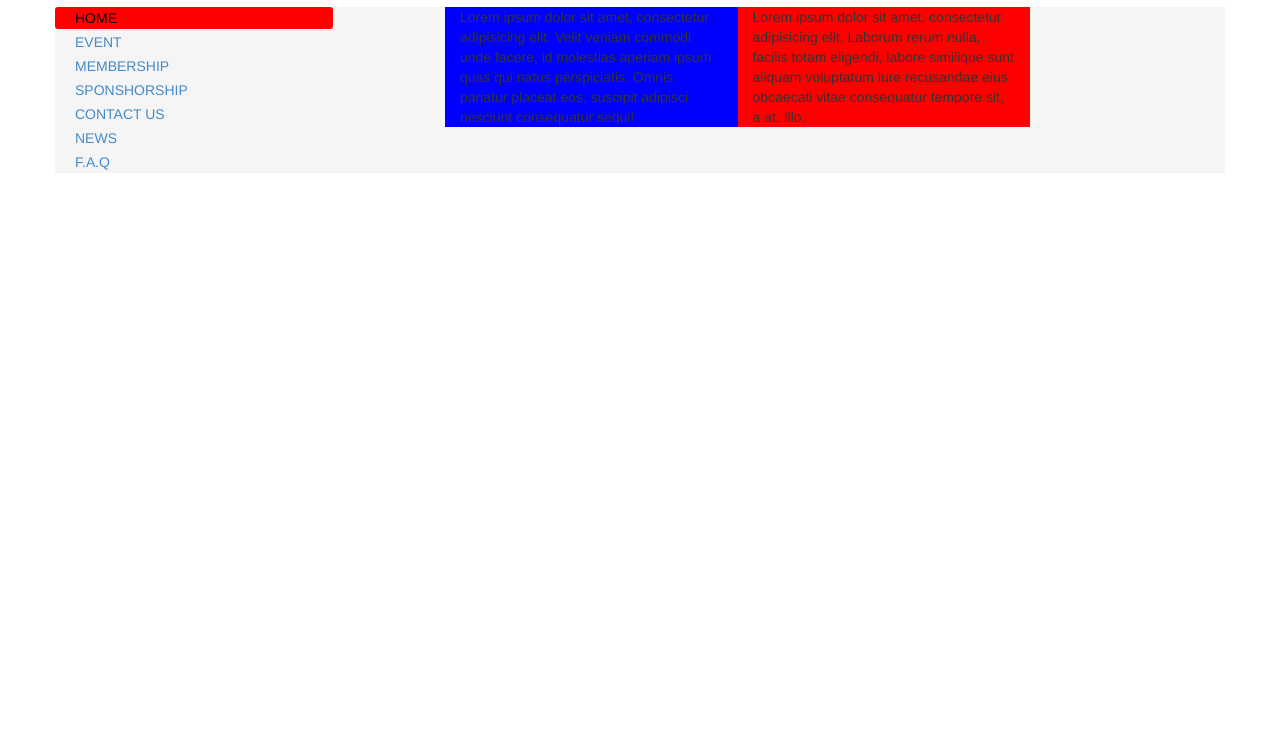
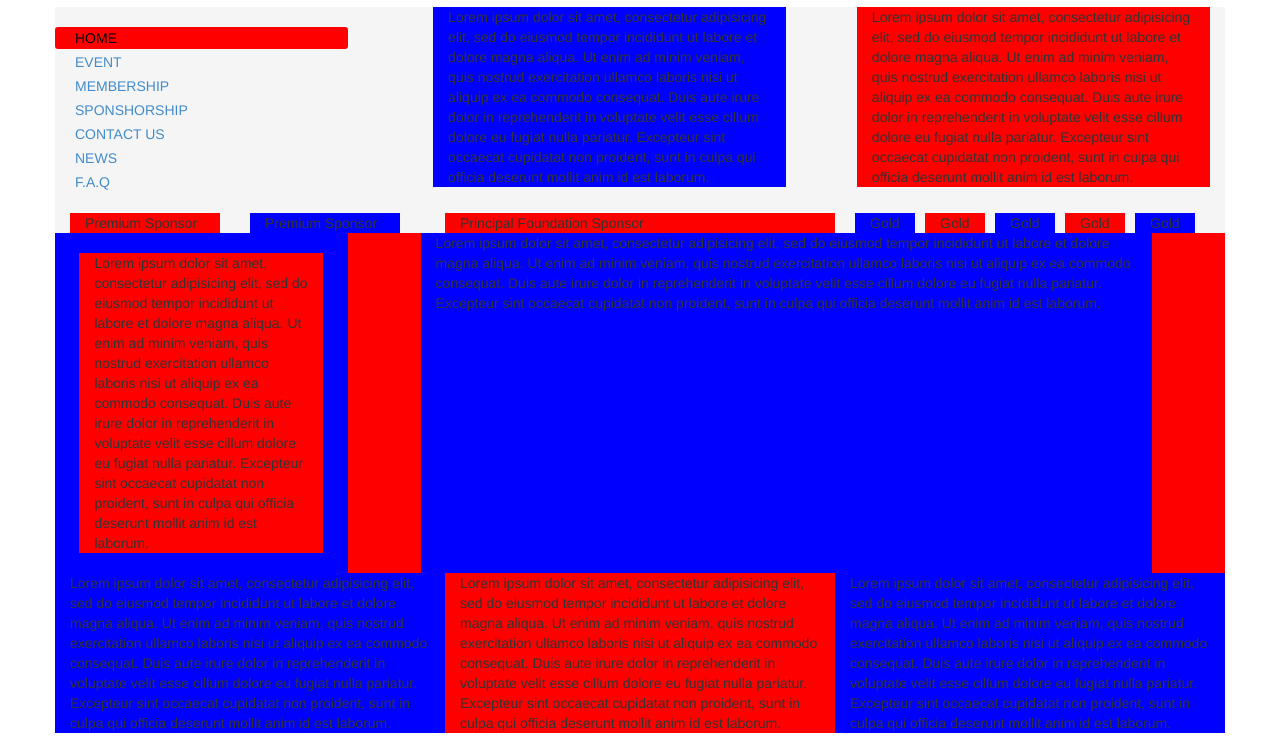
Before and after one commit to rudyfridian/CoalClubIndonesia, a plain HTML site: page index.html in a window 1280 px wide. Shown: the part 63-800 px from the top of the page. Drawn offline with nearby package versions, Linux system fonts and the light colour scheme.

Commit message:
Creating Template
Bikin Template Dasar untuk Website CCI

```diff
--- a/dist/css/style.css
+++ b/dist/css/style.css
@@ -19,7 +19,38 @@
 
 div.sub-header{
 	background-color: #f5f5f5;
+
 }
 .nav-style{
-	padding-left: 0px;
+		padding:20px 0px 20px;
 }
+.banner > .col-md-2{
+	margin-left: 5px;
+	margin-right: 5px;
+	/*padding-left: 5px;*/
+}
+.content{
+		padding:20px 0px 20px;
+		height: inherit;
+		min-height: 100%;
+}
+#content{
+	display: table;
+}
+#content .content{
+	float: none;
+    display: table-cell;
+    vertical-align: top;
+}
+#news{
+	display: table;
+}
+#news .news-content{
+	display: block;
+    position:absolute;
+    height:auto;
+    bottom:0;
+    top:0;
+    left:0;
+    right:0;
+}
--- a/index.html
+++ b/index.html
@@ -24,8 +24,84 @@
 					<li><a href="">F.A.Q</a></li>
 				</ul>
 			</div>
-			<div class="col-md-3 col-xs-offset-1" style="background-color:blue">Lorem ipsum dolor sit amet, consectetur adipisicing elit. Velit veniam commodi unde facere, id molestias aperiam ipsum quas qui natus perspiciatis. Omnis pariatur placeat eos, suscipit adipisci nesciunt consequatur sequi!</div>
-			<div class="col-md-3" style="background-color:red">Lorem ipsum dolor sit amet, consectetur adipisicing elit. Laborum rerum nulla, facilis totam eligendi, labore similique sunt aliquam voluptatum iure recusandae eius obcaecati vitae consequatur tempore sit, a at. Illo.</div>
+			<div class="col-md-9">
+				<div class="col-md-5 col-md-offset-1" style="background-color:blue">Lorem ipsum dolor sit amet, consectetur adipisicing elit, sed do eiusmod
+					tempor incididunt ut labore et dolore magna aliqua. Ut enim ad minim veniam,
+					quis nostrud exercitation ullamco laboris nisi ut aliquip ex ea commodo
+					consequat. Duis aute irure dolor in reprehenderit in voluptate velit esse
+					cillum dolore eu fugiat nulla pariatur. Excepteur sint occaecat cupidatat non
+					proident, sunt in culpa qui officia deserunt mollit anim id est laborum.
+				</div>
+				<div class="col-md-5 col-md-offset-1" style="background-color:red">Lorem ipsum dolor sit amet, consectetur adipisicing elit, sed do eiusmod
+					tempor incididunt ut labore et dolore magna aliqua. Ut enim ad minim veniam,
+					quis nostrud exercitation ullamco laboris nisi ut aliquip ex ea commodo
+					consequat. Duis aute irure dolor in reprehenderit in voluptate velit esse
+					cillum dolore eu fugiat nulla pariatur. Excepteur sint occaecat cupidatat non
+					proident, sunt in culpa qui officia deserunt mollit anim id est laborum.</div>
+				</div>
+			<!--
+			<div class="col-md-3 col-md-offset-1" style="background-color:blue">Lorem ipsum dolor sit amet, consectetur adipisicing elit. Velit veniam commodi unde facere, id molestias aperiam ipsum quas qui natus perspiciatis. Omnis pariatur placeat eos, suscipit adipisci nesciunt consequatur sequi!</div>
+			<div class="col-md-3 col-md-offset-1" style="background-color:red">Lorem ipsum dolor sit amet, consectetur adipisicing elit. Laborum rerum nulla, facilis totam eligendi, labore similique sunt aliquam voluptatum iure recusandae eius obcaecati vitae consequatur tempore sit, a at. Illo.</div> -->
+		</div>
+		<div class="row sub-header">
+			<div class="col-md-4">
+				<div class="col-md-5"style="background-color:red">Premium Sponsor</div>
+				<div class="col-md-5 col-md-offset-1"style="background-color:blue">Premium Sponsor</div>
+			</div>
+
+			<div class="col-md-4"style="background-color:red">Principal Foundation Sponsor</div>
+			<div class="col-md-4 banner">
+				<div class="col-md-2"style="background-color:blue">Gold</div>
+				<div class="col-md-2"style="background-color:red">Gold</div>
+				<div class="col-md-2"style="background-color:blue">Gold</div>
+				<div class="col-md-2"style="background-color:red">Gold</div>
+				<div class="col-md-2"style="background-color:blue">Gold</div>
+			</div>
+
+		</div>
+		<div id="content" class="row sub-header">
+			<div class="col-md-3 content" style="background-color:blue">
+				<div class="col-md-10 col-md-offset-1" style="background-color:red">Lorem ipsum dolor sit amet, consectetur adipisicing elit, sed do eiusmod
+					tempor incididunt ut labore et dolore magna aliqua. Ut enim ad minim veniam,
+					quis nostrud exercitation ullamco laboris nisi ut aliquip ex ea commodo
+					consequat. Duis aute irure dolor in reprehenderit in voluptate velit esse
+					cillum dolore eu fugiat nulla pariatur. Excepteur sint occaecat cupidatat non
+					proident, sunt in culpa qui officia deserunt mollit anim id est laborum.
+				</div>
+			</div>
+			<div id="news" class="col-md-9 content"style="background-color:red">
+				<div  class="col-md-10 col-md-offset-1 news-content" style="background-color:blue">Lorem ipsum dolor sit amet, consectetur adipisicing elit, sed do eiusmod
+					tempor incididunt ut labore et dolore magna aliqua. Ut enim ad minim veniam,
+					quis nostrud exercitation ullamco laboris nisi ut aliquip ex ea commodo
+					consequat. Duis aute irure dolor in reprehenderit in voluptate velit esse
+					cillum dolore eu fugiat nulla pariatur. Excepteur sint occaecat cupidatat non
+					proident, sunt in culpa qui officia deserunt mollit anim id est laborum.</div>
+				</div>
+			</div>
+			<div class="row sub-header">
+				<div class="col-md-4"style="background-color:blue">Lorem ipsum dolor sit amet, consectetur adipisicing elit, sed do eiusmod
+				tempor incididunt ut labore et dolore magna aliqua. Ut enim ad minim veniam,
+				quis nostrud exercitation ullamco laboris nisi ut aliquip ex ea commodo
+				consequat. Duis aute irure dolor in reprehenderit in voluptate velit esse
+				cillum dolore eu fugiat nulla pariatur. Excepteur sint occaecat cupidatat non
+				proident, sunt in culpa qui officia deserunt mollit anim id est laborum.
+				</div>
+				<div class="col-md-4"style="background-color:red">
+					Lorem ipsum dolor sit amet, consectetur adipisicing elit, sed do eiusmod
+					tempor incididunt ut labore et dolore magna aliqua. Ut enim ad minim veniam,
+					quis nostrud exercitation ullamco laboris nisi ut aliquip ex ea commodo
+					consequat. Duis aute irure dolor in reprehenderit in voluptate velit esse
+					cillum dolore eu fugiat nulla pariatur. Excepteur sint occaecat cupidatat non
+					proident, sunt in culpa qui officia deserunt mollit anim id est laborum.
+				</div>
+				<div class="col-md-4"style="background-color:blue">
+					Lorem ipsum dolor sit amet, consectetur adipisicing elit, sed do eiusmod
+					tempor incididunt ut labore et dolore magna aliqua. Ut enim ad minim veniam,
+					quis nostrud exercitation ullamco laboris nisi ut aliquip ex ea commodo
+					consequat. Duis aute irure dolor in reprehenderit in voluptate velit esse
+					cillum dolore eu fugiat nulla pariatur. Excepteur sint occaecat cupidatat non
+					proident, sunt in culpa qui officia deserunt mollit anim id est laborum.
+				</div>
 			</div>
 		</div>
 	</body>
```
Lines whose indentation alone changed are shown as unchanged.
